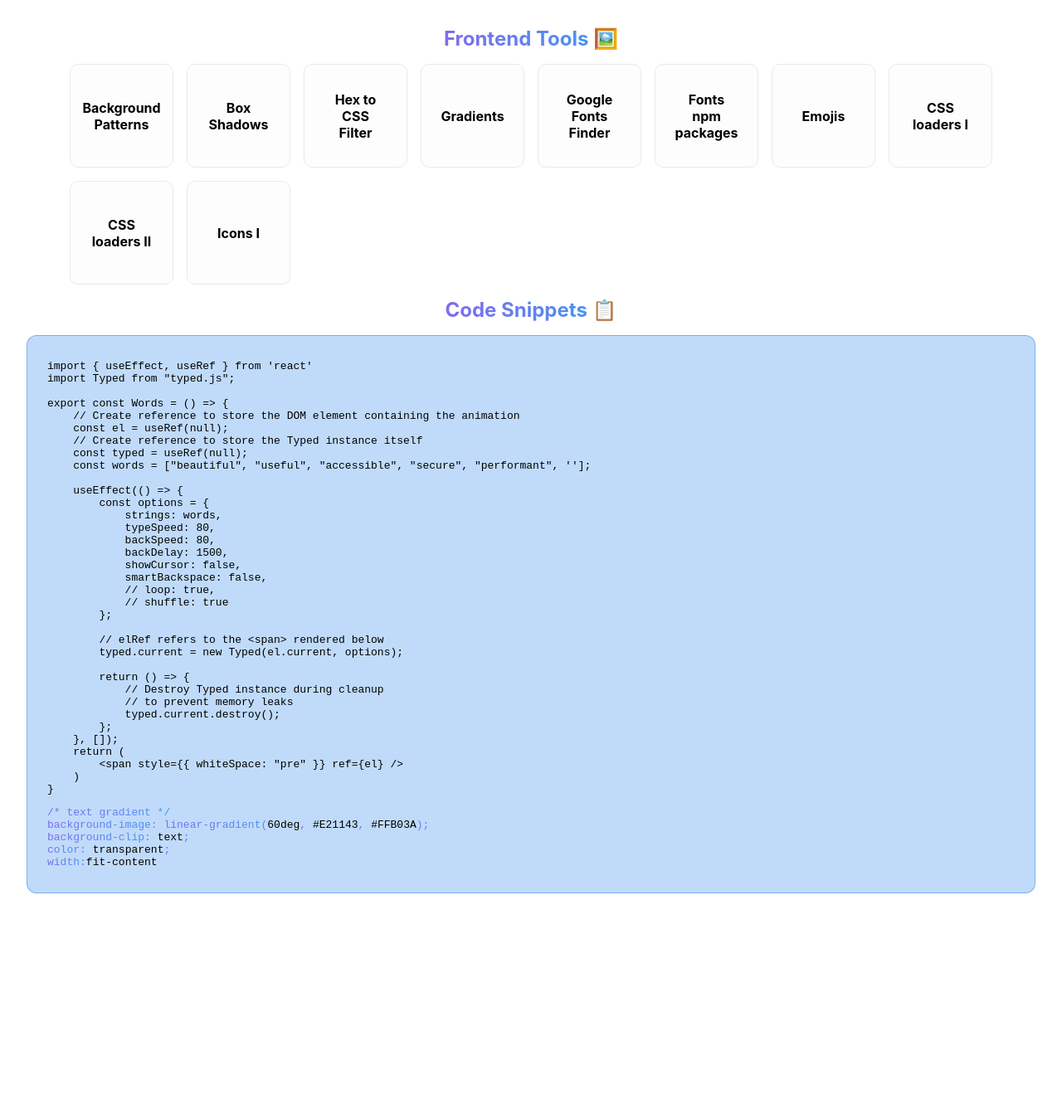
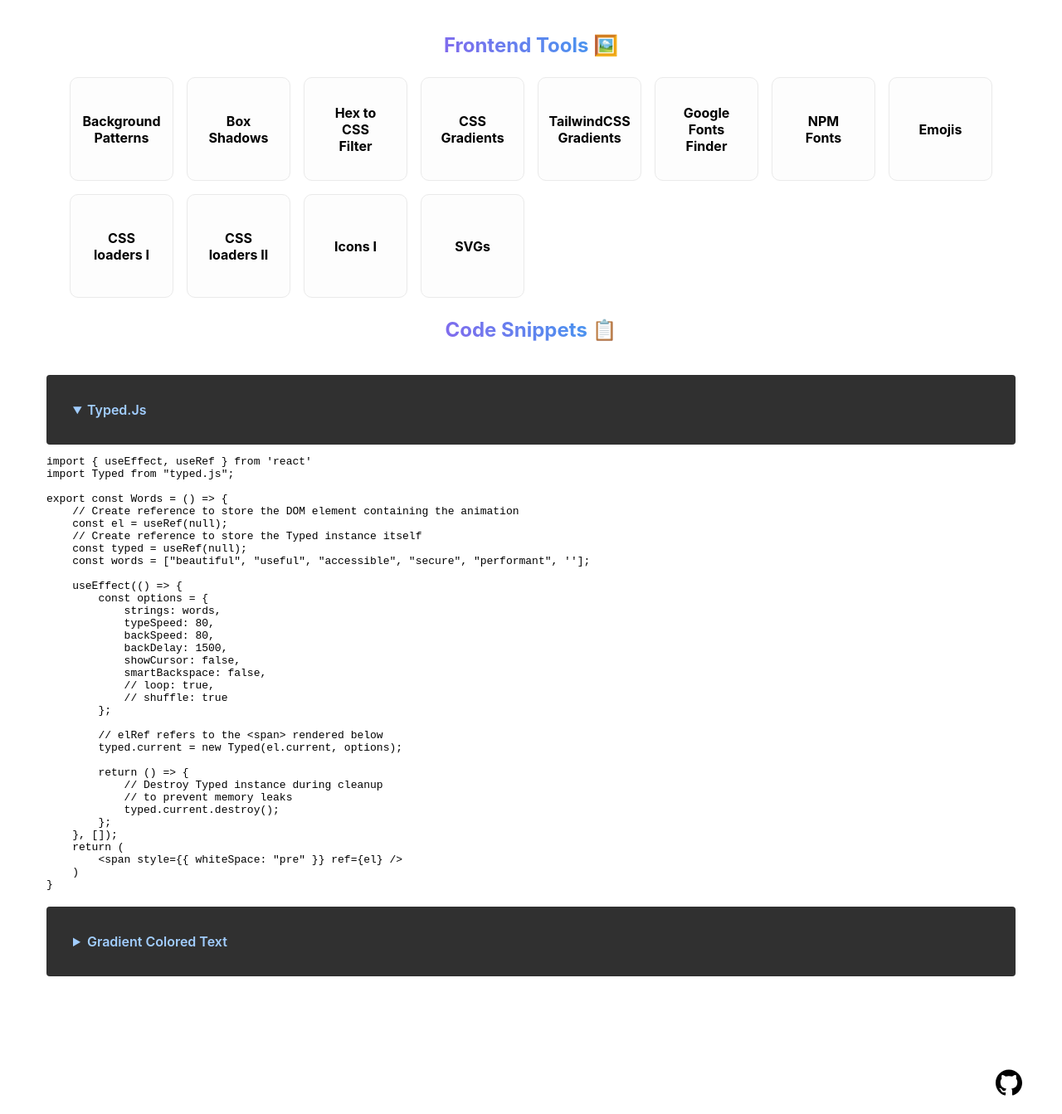
Before and after one commit to dejmedus/toolbox, a Next.js app: page / in a window 1280 px wide. Shown: the whole page at 83% size. Before the commit the page ends 1093 px from the top, so only its background shows below. Built offline with nearby package versions, Linux system fonts and the light colour scheme.

Commit message:
update styling & add toggle code snippet with detail/summary

```diff
--- a/assets/data/tools.ts
+++ b/assets/data/tools.ts
@@ -1,55 +1,66 @@
 export const tools = [
   {
-        name: 'Background Patterns',
-        desc: '',
-        url: 'https://heropatterns.com',
+    name: "Background Patterns",
+    desc: "",
+    url: "https://heropatterns.com",
   },
   {
-        name: 'Box Shadows',
-        desc: '',
-        url: 'https://getcssscan.com/css-box-shadow-examples'
+    name: "Box Shadows",
+    desc: "",
+    url: "https://getcssscan.com/css-box-shadow-examples",
   },
   {
-        name: 'Hex to CSS Filter',
-        desc: '',
-        url: 'https://isotropic.co/tool/hex-color-to-css-filter/'
+    name: "Hex to CSS Filter",
+    desc: "",
+    url: "https://isotropic.co/tool/hex-color-to-css-filter/",
   },
   {
-        name: 'Gradients',
-        desc: '',
-        url: 'https://cssgradient.io'
+    name: "CSS Gradients",
+    desc: "",
+    url: "https://cssgradient.io",
   },
   {
-        name: 'Google Fonts Finder',
-        desc: '',
-        url: 'https://katydecorah.com/font-library/#!/wide'
+    name: "TailwindCSS Gradients",
+    desc: "",
+    url: "https://hypercolor.dev",
+  },
+
+  {
+    name: "Google Fonts Finder",
+    desc: "",
+    url: "https://katydecorah.com/font-library/#!/wide",
   },
   {
-        name: 'Fonts npm packages',
-        desc: '',
-        url: 'https://fontsource.org/'
+    name: "NPM Fonts",
+    desc: "",
+    url: "https://fontsource.org/",
   },
   {
-        name: 'Emojis',
-        desc: '',
-        url: 'https://emojipedia.org'
+    name: "Emojis",
+    desc: "",
+    url: "https://emojipedia.org",
   },
   {
-        name: 'CSS loaders I',
-        desc: '',
-        url: 'https://cssloaders.github.io'
+    name: "CSS loaders I",
+    desc: "",
+    url: "https://cssloaders.github.io",
   },
   {
-        name: 'CSS loaders II',
-        desc: '',
-        url: 'https://loading.io/css/'
+    name: "CSS loaders II",
+    desc: "",
+    url: "https://loading.io/css/",
   },
   {
-        name: 'Icons I',
-        desc: '',
-        url: 'https://uxwing.com'
-    }
-]
+    name: "Icons I",
+    desc: "",
+    url: "https://uxwing.com",
+  },
+  {
+    name: "SVGs",
+    desc: "",
+    url: "https://iconsvg.xyz",
+  },
+];
 
 export const snippets = [
   {
--- /dev/null
+++ b/assets/images/github.js
@@ -0,0 +1,19 @@
+const Github = () => {
+  return (
+    <svg
+      xmlns="http://www.w3.org/2000/svg"
+      width="32"
+      height="32"
+      shape-rendering="geometricPrecision"
+      text-rendering="geometricPrecision"
+      image-rendering="optimizeQuality"
+      fill-rule="evenodd"
+      clip-rule="evenodd"
+      viewBox="0 0 640 640"
+    >
+      <path d="M319.988 7.973C143.293 7.973 0 151.242 0 327.96c0 141.392 91.678 261.298 218.826 303.63 16.004 2.964 21.886-6.957 21.886-15.414 0-7.63-.319-32.835-.449-59.552-89.032 19.359-107.8-37.772-107.8-37.772-14.552-36.993-35.529-46.831-35.529-46.831-29.032-19.879 2.209-19.442 2.209-19.442 32.126 2.245 49.04 32.954 49.04 32.954 28.56 48.922 74.883 34.76 93.131 26.598 2.882-20.681 11.15-34.807 20.315-42.803-71.08-8.067-145.797-35.516-145.797-158.14 0-34.926 12.52-63.485 32.965-85.88-3.33-8.078-14.291-40.606 3.083-84.674 0 0 26.87-8.61 88.029 32.8 25.512-7.075 52.878-10.642 80.056-10.76 27.2.118 54.614 3.673 80.162 10.76 61.076-41.386 87.922-32.8 87.922-32.8 17.398 44.08 6.485 76.631 3.154 84.675 20.516 22.394 32.93 50.953 32.93 85.879 0 122.907-74.883 149.93-146.117 157.856 11.481 9.921 21.733 29.398 21.733 59.233 0 42.792-.366 77.28-.366 87.804 0 8.516 5.764 18.473 21.992 15.354 127.076-42.354 218.637-162.274 218.637-303.582 0-176.695-143.269-319.988-320-319.988l-.023.107z" />
+    </svg>
+  );
+};
+
+export default Github;
--- a/components/Snippet.tsx
+++ b/components/Snippet.tsx
@@ -1,16 +1,22 @@
+import styles from "@/styles/Snippet.module.css";
 
 type SnippetProps = {
-    code: string;
-    lang: string
+  code: string;
+  lang: string;
+  name: string;
+  open: boolean;
 };
 
-const Snippet = ({ code, lang }: SnippetProps) => {
-
+const Snippet = ({ name, code, lang, open }: SnippetProps) => {
   return (
-    <pre>
-    {/* <pre className={`line-numbers`}></pre> */}
-      <code className={`language-${lang}`}>{code}</code>
-    </pre>
+    <details className={styles.details} open={open}>
+      <summary className={styles.summary}>{name}</summary>
+      <div>
+        <pre>
+          <code className={`language-${lang}`}>{code}</code>
+        </pre>
+      </div>
+    </details>
   );
 };
 
--- a/pages/index.tsx
+++ b/pages/index.tsx
@@ -3,9 +3,10 @@
 
 import Head from "next/head";
 import styles from "../styles/Home.module.css";
-import Card from "../components/Card";
+import Card from "@/components/Card";
+import Snippet from "@/components/Snippet";
 import { tools, snippets } from "../assets/data/tools";
-import Snippet from "../components/Snippet";
+import Github from "@/images/github";
 
 export default function Home() {
   useEffect(() => {
@@ -15,8 +16,11 @@
   return (
     <div className={styles.container}>
       <Head>
-        <title>tools</title>
-        <meta name="description" content="useful web dev tools" />
+        <title>Tools</title>
+        <meta
+          name="description"
+          content="Useful web development tools and code snippets"
+        />
         {/* <link rel="icon" href="/favicon.ico" /> */}
       </Head>
 
@@ -40,10 +44,12 @@
           <span>Code Snippets</span> 📋
         </h1>
         <div className={styles.snippets}>
-          {snippets.map((snippet) => {
+          {snippets.map((snippet, index) => {
+            const open = index == 0 ? true : false;
             return (
               <Snippet
-                key={snippet.name}
+                open={open}
+                name={snippet.name}
                 code={snippet.code}
                 lang={snippet.lang}
               />
@@ -51,6 +57,11 @@
           })}
         </div>
       </main>
+      <footer className={styles.footer}>
+        <a href="https://github.com/dejmedus/tools">
+          <Github />
+        </a>
+      </footer>
     </div>
   );
 }
--- a/styles/Home.module.css
+++ b/styles/Home.module.css
@@ -11,12 +11,13 @@
 .main h1 {
   text-align: center;
   font-size: 1.5em;
+  margin: 1em 0;
 }
 .main span {
   background-image: linear-gradient(60deg, #826aed, #4895ef);
   background-clip: text;
   color: transparent;
-  width:fit-content;
+  width: fit-content;
 }
 .grid {
   display: grid;
@@ -25,32 +26,26 @@
   justify-content: center;
 }
 .snippets {
-  border: 1px solid #4896ef9e;
+  /* border: 1px solid #4896ef9e;
   background-color: #4896ef58;
-  border-radius: 12px;
+  border-radius: 12px; */
   padding: 1em 1.5em;
+  display: flex;
+  flex-direction: column;
+  gap: 0.4em;
 }
 
 .footer {
+  margin-top: 4em;
   display: flex;
-  flex: 1;
-  padding: 1rem 0;
-  border-top: 1px solid #eaeaea;
-  justify-content: center;
+  justify-content: flex-end;
   align-items: center;
+  padding: 2em 1em;
 }
 
 .footer a {
-  display: flex;
-  justify-content: center;
-  align-items: center;
-  flex-grow: 1;
+  height: 6px;
 }
-
-@media (prefers-color-scheme: dark) {
-  .footer {
-    border-top: 1px solid #3c3c3c;
-  }
+.footer a:hover {
+  opacity: 60%;
 }
-@media only screen and (max-width: 600px) {
-}
--- /dev/null
+++ b/styles/Snippet.module.css
@@ -0,0 +1,11 @@
+.summary {
+  text-transform: capitalize;
+  padding: 2em;
+  background-color: #303030;
+  color: #a1cdff;
+  font-weight: 600;
+  border-radius: 4px;
+}
+.summary:hover {
+  cursor: pointer;
+}
```
Also changed, not shown: 1 other file (tests, documents, lock files or other folders). Lines whose indentation alone changed are shown as unchanged.
